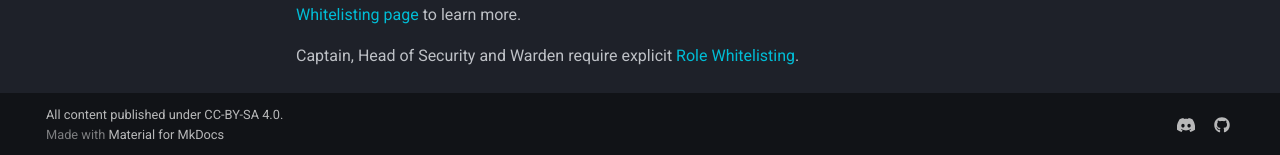
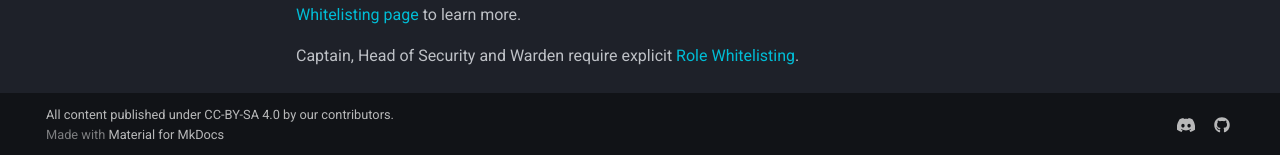
Before and after one commit to echo-station/player-wiki, an MkDocs documentation site: the page built from docs/index.md, in a window 1280 px wide and 900 px high, scrolled down 876 px. Shown: the part 742-897 px from the top of the window. Built offline with MkDocs 1.6.1 and Material for MkDocs 9.7.7, drawn with Linux system fonts in a browser that asks for light colours; comment, search, counter and statistics services are not loaded.

```diff
--- a/overrides/partials/copyright.html
+++ b/overrides/partials/copyright.html
@@ -24,7 +24,8 @@
 <div class="md-copyright">
     <div class="md-copyright__highlight">
         All content published under
-        <a href="https://creativecommons.org/licenses/by-sa/4.0/" target="_blank" rel="noopener">CC-BY-SA 4.0</a>.
+        <a href="https://creativecommons.org/licenses/by-sa/4.0/" target="_blank" rel="noopener">CC-BY-SA 4.0</a> by
+        <a href="https://github.com/echo-station/player-wiki/graphs/contributors" target="_blank" rel="noopener">our contributors</a>.
     </div>
 {% if not config.extra.generator == false %}
     Made with
```
